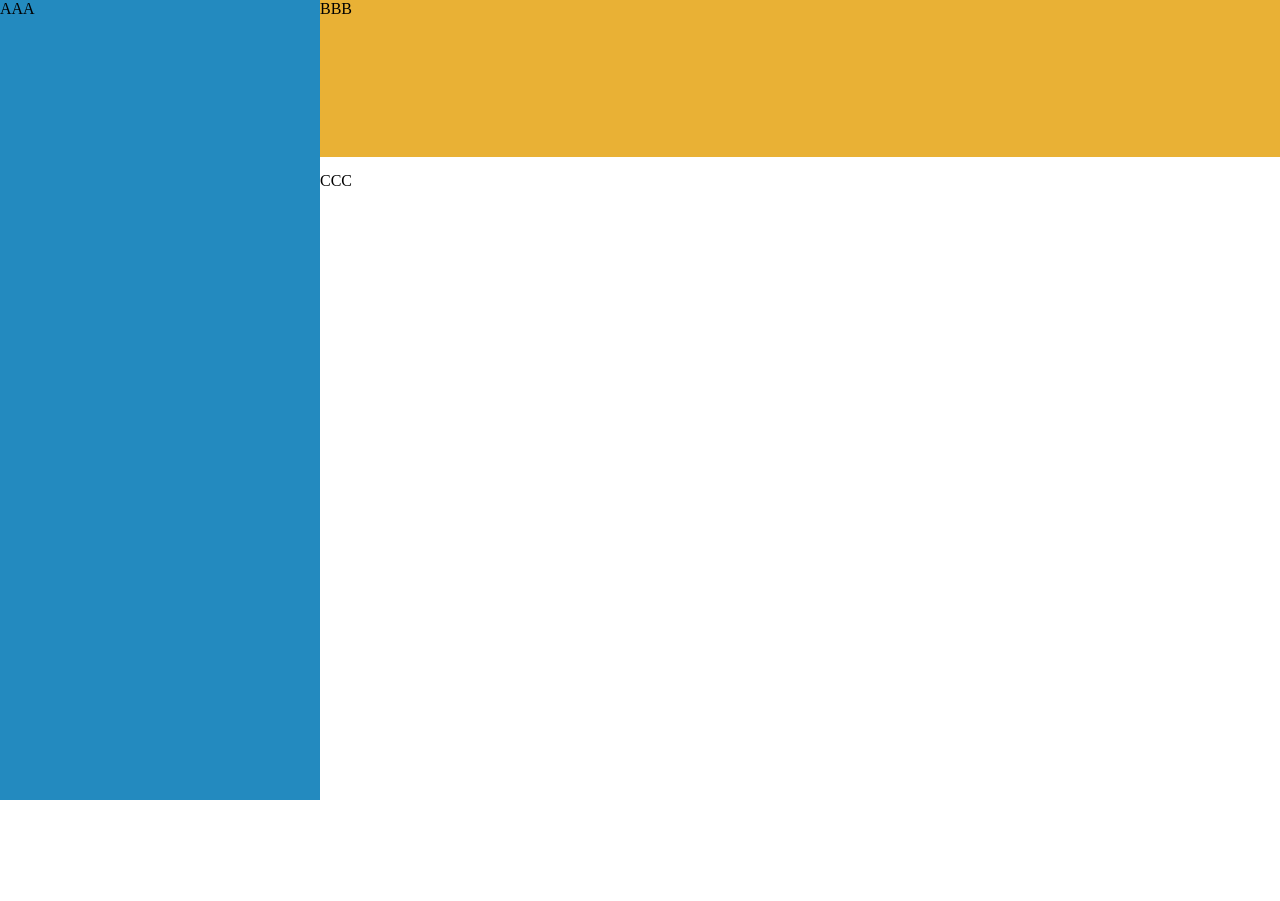
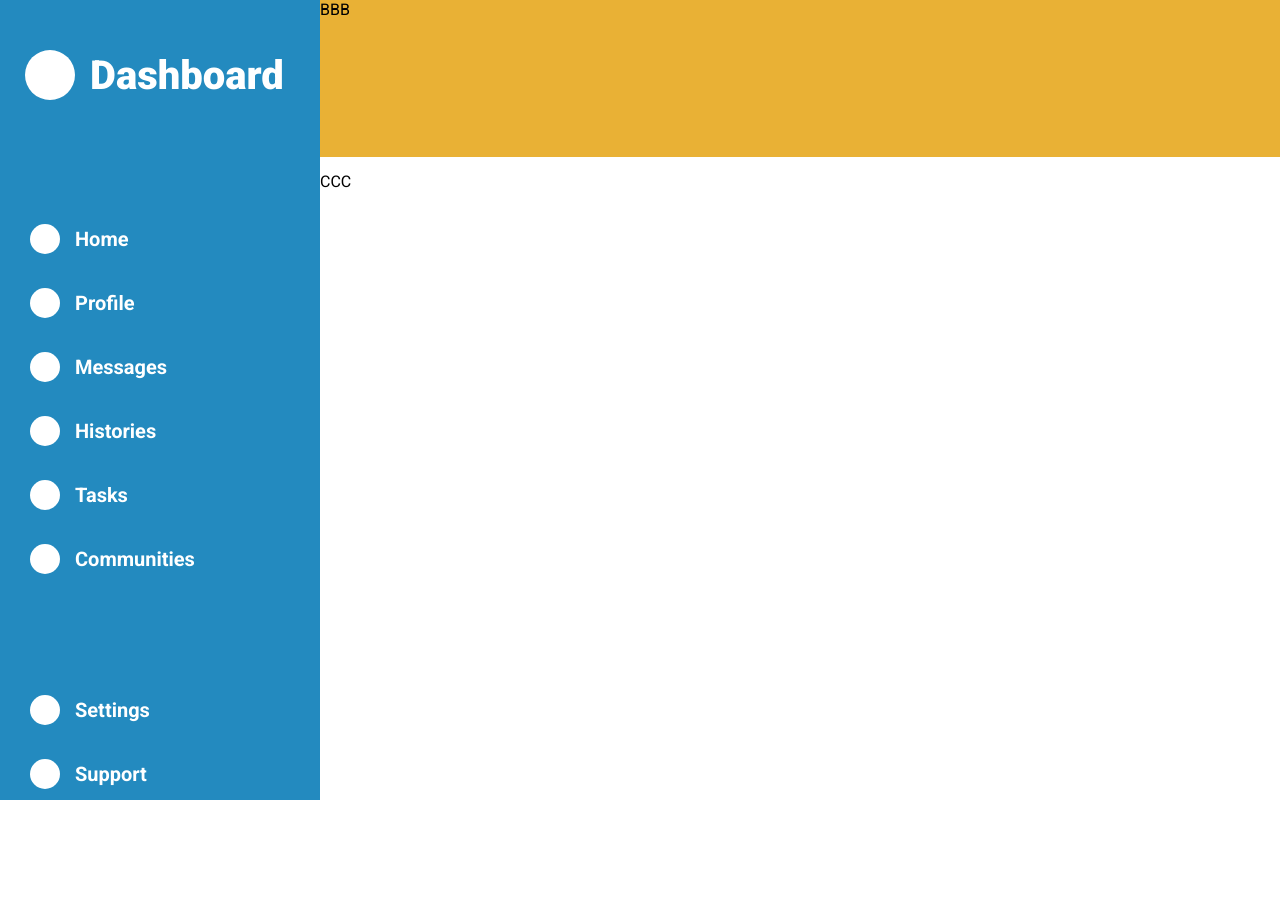
Before and after one commit to racoelhosilva/TOP_adminDashboard, a plain HTML site: page index.html in a window 1280 px wide. Before the commit the page ends 800 px from the top, so only its background shows below. Drawn offline with Linux system fonts and the light colour scheme.

Commit message:
sidebar completed

```diff
--- a/index.html
+++ b/index.html
@@ -3,12 +3,62 @@
 <head>
     <meta charset="UTF-8">
     <link rel="stylesheet" type="text/css" href="styles.css">
-    <title>Document</title>
+    <title>Admin Dashboard | The Odin Project</title>
+    <style>
+        @import url('https://fonts.googleapis.com/css2?family=Roboto:ital,wght@0,100;0,300;0,400;0,500;0,700;0,900;1,100;1,300;1,400;1,500;1,700;1,900&display=swap');
+    </style>
 </head>
 <body>
     <div class="container">
         <div class="sidebar">
-            AAA
+            <div class="logo">
+                <div class="icon"></div>
+                <h1>Dashboard</h1>
+            </div>
+            <div class="main">
+                <ul>
+                    <li>
+                        <div class="icon"></div>
+                        <p>Home</p>
+                    </li>
+                    <li>
+                        <div class="icon"></div>
+                        <p>Profile</p>
+                    </li>
+                    <li>
+                        <div class="icon"></div>
+                        <p>Messages</p>
+                    </li>
+                    <li>
+                        <div class="icon"></div>
+                        <p>Histories</p>
+                    </li>
+                    <li>
+                        <div class="icon"></div>
+                        <p>Tasks</p>
+                    </li>
+                    <li>
+                        <div class="icon"></div>
+                        <p>Communities</p>
+                    </li>
+                </ul>
+            </div>
+            <div class="settings">
+                <ul>
+                    <li>
+                        <div class="icon"></div>
+                        <p>Settings</p>
+                    </li>
+                    <li>
+                        <div class="icon"></div>
+                        <p>Support</p>
+                    </li>
+                    <li>
+                        <div class="icon"></div>
+                        <p>Privacy</p>
+                    </li>
+                </ul>
+            </div>
         </div>
         <div class="header">
             BBB
--- a/styles.css
+++ b/styles.css
@@ -1,8 +1,10 @@
+html, body, .container {
+    height: 100%;
+    margin: 0;
+ }
+
 * {
-    margin: 0;
-    padding: 0;
-    height: 100%;
-    width: 100%;
+    font-family: Roboto;
 }
 
 .container {
@@ -15,7 +17,60 @@
 .sidebar {
     grid-row: 1 / 3;
     background-color: #238abf;
+}
 
+.sidebar .main, .sidebar .settings {
+    margin-top: 25px;
+}
+
+.sidebar .logo {
+    padding: 25px;
+    gap: 15px;
+    display: flex;
+    align-items: center;
+}
+
+.sidebar .logo .icon {
+    height: 50px;
+    width: 50px;
+    border-radius: 25px;
+    background-color: white;
+}
+
+.sidebar .logo h1 {
+    font-size: 40px;
+    font-weight: 900;
+    color: white;
+    text-align: center;
+}
+
+.sidebar .main, .sidebar .settings {
+    padding: 15px;
+    gap: 15px;
+    display: flex;
+    align-items: center;
+}
+
+.sidebar .main .icon, .sidebar .settings .icon {
+    height: 30px;
+    width: 30px;
+    border-radius: 15px;
+    background-color: white;
+}
+
+.sidebar ul {
+    list-style-type: none;
+    padding-left: 0;
+}
+
+.sidebar li {
+    padding: 0px 15px;
+    gap: 15px;
+    display: flex;
+    align-items: center;
+    color: white;
+    font-size: 20px;
+    font-weight: 600;
 }
 
 .header {
```
